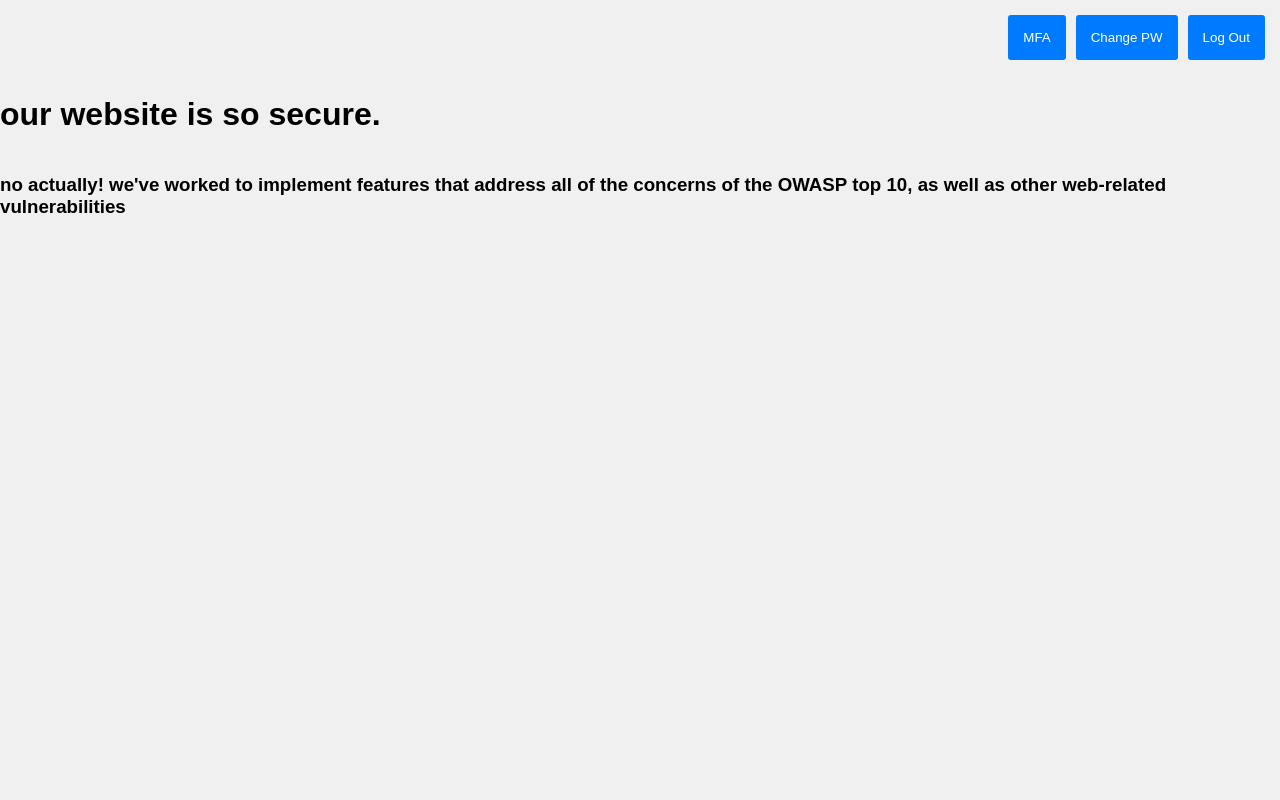
After one commit to alibobi/woo-capstone, a Python web app: template secure-server/server/templates/education.html in a window 1280 px wide. The commit adds this page. Run offline with Jinja, Linux system fonts and the light colour scheme; the template is opened without the code that fills it, so the values that code supplies are empty.

Commit message:
start of education

```diff
--- a/secure-server/server/frontend_bp.py
+++ b/secure-server/server/frontend_bp.py
@@ -131,3 +131,8 @@ def create_account_success():
 @frontend.route("/forgot_password.html")
 def forgot_password():
 	return render_template('forgot_password.html')
+
+@frontend.route("/education")
+@frontend.route("/education.html")
+def education():
+	return render_template('education.html')
--- /dev/null
+++ b/secure-server/server/templates/education.html
@@ -0,0 +1,55 @@
+<!DOCTYPE html>
+<html lang="en">
+<head>
+    <title>Education | Woo Capstone</title>
+    <style>
+        body {
+            font-family: Arial, sans-serif;
+            background-color: #f0f0f0;
+            margin: 0;
+            padding: 0;
+            height: 100vh;
+        }
+        .container {
+            display: flex;
+            flex-direction: column;
+            justify-content: center;
+        }
+        .toolbar{
+            display: flex;
+            justify-content: right;
+            margin: 15px;
+        }
+        .toolbar button {
+            padding: 15px;
+            background-color: #007bff;
+            color: #fff;
+            border: none;
+            border-radius: 3px;
+            cursor: pointer;
+            justify-content: right;
+            margin-left: 10px; /* Creates spacing between Username and Logout button */
+        }
+        .toolbar button:hover {
+            background-color: #0056b3;
+        }
+        .login_success {
+            text-align: center;
+            margin-top: 15%; /* Increased margin top to create more space */
+        }
+    </style>
+</head>
+<body>
+    <div class="container">
+        <div class="toolbar">
+            <button onclick="window.location.href = 'configure_mfa.html';" class="logout-button">MFA</button>
+            <button onclick="window.location.href = 'change_password.html';" class="logout-button">Change PW</button>
+            <button onclick="window.location.href = 'logout';" class="logout-button">Log Out </button>
+        </div>
+        <h1>our website is so secure.</h1>
+        <h3>no actually! we've worked to implement features that address all of the concerns of the
+            OWASP top 10, as well as other web-related vulnerabilities</h3>
+    </div>
+
+</body>
+</html>
```
Also changed, not shown: secure-server/server/templates/index.html (+70 -0 lines).
